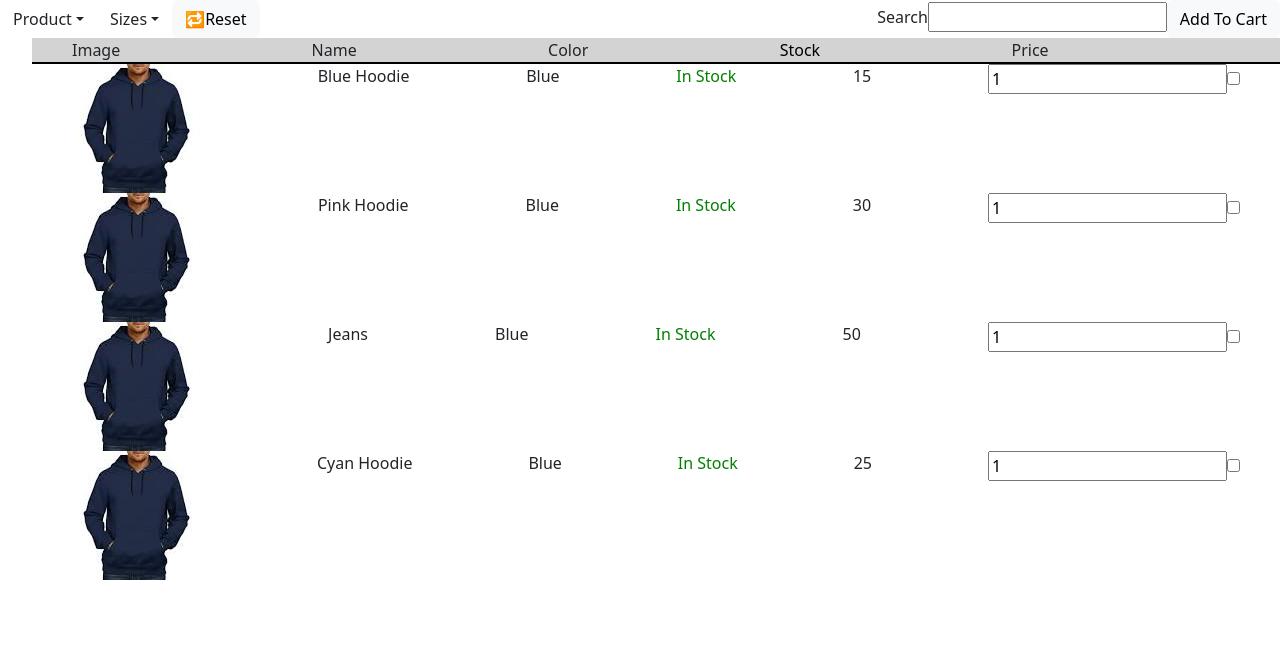
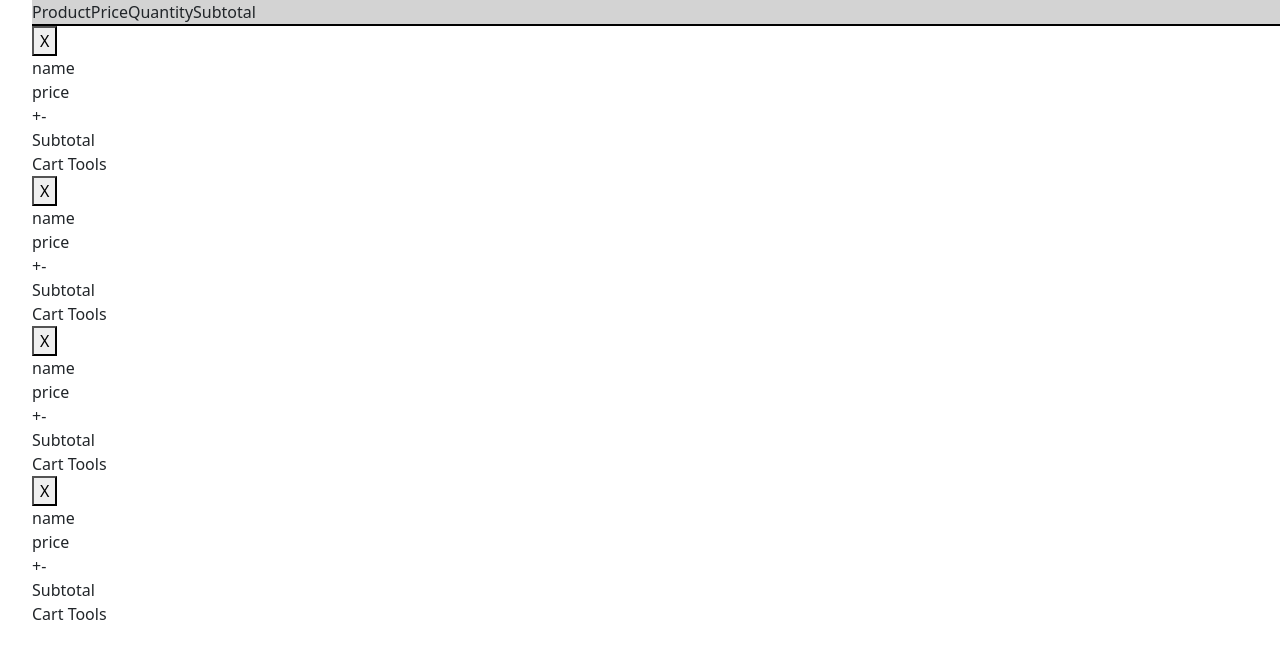
Before and after one commit to Aaditya-Tyagi/E-commerce, a React (Create React App) app: page /cartpage in a window 1280 px wide. Shown: the top 658 px of the page. Built offline with nearby package versions, Linux system fonts and the light colour scheme.

Commit message:
working on cartpage

```diff
--- a/package.json
+++ b/package.json
@@ -3,6 +3,9 @@
   "version": "0.1.0",
   "private": true,
   "dependencies": {
+    "@emotion/react": "^11.10.5",
+    "@emotion/styled": "^11.10.5",
+    "@mui/material": "^5.11.1",
     "@testing-library/jest-dom": "^5.16.5",
     "@testing-library/react": "^13.4.0",
     "@testing-library/user-event": "^13.5.0",
@@ -10,6 +13,7 @@
     "react": "^18.2.0",
     "react-bootstrap": "^2.7.0",
     "react-dom": "^18.2.0",
+    "react-router-dom": "^6.7.0",
     "react-scripts": "5.0.1",
     "web-vitals": "^2.1.4"
   },
--- a/src/App.js
+++ b/src/App.js
@@ -1,12 +1,15 @@
 import './App.css';
 import Shoppingpage from './components/Shoppingpage';
 import 'bootstrap/dist/css/bootstrap.min.css';
+import { Route,Routes } from "react-router-dom";
+import Cartpage from './components/Cartpage';
 
 function App() {
   return (
-    <div className="App">
-      <Shoppingpage />
-    </div>
+    <Routes className="App">
+      <Route path='/' element={<Shoppingpage />}/>
+      <Route path='/cartpage' element={<Cartpage />}/>
+    </Routes>
   );
 }
 
--- a/src/Dummydata.js
+++ b/src/Dummydata.js
@@ -1,15 +1,4 @@
 export const Dummydata=[
-    {
-        Name:'Name',
-        Image: null,
-        Color:'Color',
-        Stock:'Stock',
-        Price:'Price',
-        Buy:'Buy',
-        Size:[],
-        altsrc:'Image',
-        itemtype:'menu'
-    },
     {   id:1,
         Name:'Blue Hoodie',
         Image:'../img/bluehoodieimg.jpg',
--- /dev/null
+++ b/src/components/Cartitem.js
@@ -0,0 +1,21 @@
+import React, { Component } from 'react'
+
+export default function Cartitem (props) {
+  return (
+   <div>
+   <div>
+      <button>X</button>
+      <img src={''} alt={''} />
+      <div>name</div>
+      <div>price</div>
+      <div>
+        <span>+</span>
+        <span>{}</span>
+        <span>-</span>
+      </div>
+      <div>Subtotal</div>
+    </div>
+    <div>Cart Tools</div>
+    </div>
+  )
+}
--- /dev/null
+++ b/src/components/Cartpage.js
@@ -0,0 +1,32 @@
+import React, { Component } from 'react'
+import { useParams } from 'react-router-dom'
+import Cartitem from './Cartitem'
+
+export default function Cartpage (props) {
+  // const {id}=useParams();
+  // const {data}=props.location.state
+  const data = [1, 2, 3, 4]
+  return (
+    <div>
+      <div id='cartItemListDiv'>
+        <ol>
+          <li>
+            <div>Product</div>
+            <div>Price</div>
+            <div>Quantity</div>
+            <div>Subtotal</div>
+          </li>
+
+          {data.map((element, index) => {
+            return (
+              <li key={index}>
+                <Cartitem data={element} />
+              </li>
+            )
+          })}
+        </ol>
+      </div>
+      <div id='totalPriceAndCheckOutList'></div>
+    </div>
+  )
+}
--- a/src/components/Dropdownarea.js
+++ b/src/components/Dropdownarea.js
@@ -1,22 +1,24 @@
 import React, { useState, useEffect } from "react";
 import "./Dropdown.css";
-import Dropdown from "react-bootstrap/Dropdown";
-import ButtonGroup from "react-bootstrap/ButtonGroup";
-import Button from "react-bootstrap/Button";
-import { Dummydata } from "../Dummydata.js";
+import InputLabel from '@mui/material/InputLabel';
+import MenuItem from '@mui/material/MenuItem';
+import FormControl from '@mui/material/FormControl';
+import Select from '@mui/material/Select';
+import Button from '@mui/material/Button';
 
 export default function Dropdownarea(props) {
-  const selectingProduct = (eventkey, event) => {
-    setSelectedproduct(eventkey);
+  const selectingProduct = (event) => {
+    setSelectedproduct(event.target.value);
   };
-  const selectingSize = (eventkey, event) => {
-    setSelectedsize(eventkey);
+  const selectingSize = (event) => {
+    setSelectedsize(event.target.value);
   };
-  const [selectedProduct, setSelectedproduct] = useState("Product");
-  const [Selectedsize, setSelectedsize] = useState("Sizes");
+
+  const [selectedProduct, setSelectedproduct] = useState("");
+  const [Selectedsize, setSelectedsize] = useState("");
   const reset = () => {
-    setSelectedproduct("Product");
-    setSelectedsize("Sizes");
+    setSelectedproduct("");
+    setSelectedsize("");
     props.setFilteredItemlist(props.itemList);
   };
 
@@ -28,53 +30,64 @@ export default function Dropdownarea(props) {
       if (item.itemtype == selectedProduct) {
         isValidSelectedProduct = true;
       }
-
       let isValidSelectedSize = false;
       if (item.Size.includes(Selectedsize)) {
         isValidSelectedSize = true;
       }
-
       return (
-        (selectedProduct == "Product" || isValidSelectedProduct) &&
-        (Selectedsize == "Sizes" || isValidSelectedSize)
+        (selectedProduct == "" || isValidSelectedProduct) &&
+        (Selectedsize == "" || isValidSelectedSize)
       );
     });
-    if (selectedProduct == "Product" && Selectedsize == "Sizes") {
+    if (selectedProduct == "" && Selectedsize == "") {
       result = props.itemList;
     }
     props.setFilteredItemlist(result);
   };
-  useEffect(setFilteredItems, [selectedProduct, Selectedsize]);
+
+useEffect(setFilteredItems, [selectedProduct, Selectedsize]);
 
   return (
     <span>
-      <Dropdown as={ButtonGroup} onSelect={selectingProduct}>
-        <Dropdown.Toggle variant="Secondary" id="dropdown-basic">
-          {selectedProduct}
-        </Dropdown.Toggle>
-
-        <Dropdown.Menu variant="dark">
-          <Dropdown.Item eventKey="Hoodies" active>
-            Hoodies
-          </Dropdown.Item>
-          <Dropdown.Item eventKey="Jeans">Jeans</Dropdown.Item>
-          <Dropdown.Item eventKey="Shirts">Shirts</Dropdown.Item>
-          <Dropdown.Item eventKey="Pants">Pants</Dropdown.Item>
-        </Dropdown.Menu>
-      </Dropdown>
-      <Dropdown as={ButtonGroup} onSelect={selectingSize}>
-        <Dropdown.Toggle variant="Secondary" id="dropdown-basic">
-          {Selectedsize}
-        </Dropdown.Toggle>
-
-        <Dropdown.Menu variant="dark">
-          <Dropdown.Item eventKey="S">S</Dropdown.Item>
-          <Dropdown.Item eventKey="M">M</Dropdown.Item>
-          <Dropdown.Item eventKey="L">L</Dropdown.Item>
-          <Dropdown.Item eventKey="XL">XL</Dropdown.Item>
-        </Dropdown.Menu>
-      </Dropdown>
-      <Button variant="light" as={ButtonGroup} onClick={reset}>
+    <FormControl sx={{ m: 1, minWidth: 80 }}>
+        <InputLabel id="demo-simple-select-autowidth-label">Product</InputLabel>
+        <Select
+          labelId="demo-simple-select-autowidth-label"
+          id="demo-simple-select-autowidth"
+          value={selectedProduct}
+          onChange={selectingProduct}
+          autoWidth
+          label="Product"
+        >
+          <MenuItem value="">
+            <em>None</em>
+          </MenuItem>
+          <MenuItem value={'Hoodies'}>Hoodies</MenuItem>
+          <MenuItem value={'Jeans'}>Jeans</MenuItem>
+          <MenuItem value={'Shirts'}>Shirts</MenuItem>
+          <MenuItem value={'Pants'}>Pants</MenuItem>
+        </Select>
+      </FormControl>
+        <FormControl sx={{ m: 1, minWidth: 80 }}>
+        <InputLabel id="demo-simple-select-autowidth-label">Sizes</InputLabel>
+        <Select
+          labelId="demo-simple-select-autowidth-label"
+          id="demo-simple-select-autowidth"
+          value={Selectedsize}
+          onChange={selectingSize}
+          autoWidth
+          label="Sizes"
+        >
+          <MenuItem value="">
+            <em>None</em>
+          </MenuItem>
+          <MenuItem value={'S'}>S</MenuItem>
+          <MenuItem value={'M'}>M</MenuItem>
+          <MenuItem value={'L'}>L</MenuItem>
+          <MenuItem value={'XL'}>XL</MenuItem>
+        </Select>
+      </FormControl>
+      <Button variant="light"  onClick={reset}>
         🔁Reset
       </Button>
     </span>
--- a/src/components/Item.js
+++ b/src/components/Item.js
@@ -2,11 +2,13 @@ import React, { useState } from 'react';
 import './item.css';
 
 export default function Item(props){
-    const[quantity,setquantity] = useState(1)
+    const[quantity,setQuantity] = useState(1)
 
     function tempaddtocart(e){
        if(e.target.checked)
-        {props.addtocart({...props.Dummydata,quantity});}
+        {
+            props.addtocart({...props.Dummydata,quantity});
+    }
         else{
             props.removefromcart(e.target.dataset.id)
         }
@@ -30,7 +32,7 @@ export default function Item(props){
                     {props.Dummydata.Price}
                 </div>
                <div>
-                 <input type='Number' id='noofitems' value={quantity} onChange={(e)=>{setquantity(e.target.value)}}></input>
+                 <input type='Number' id='noofitems' value={quantity} onChange={(e)=>{setQuantity(+e.target.value)}}></input>
                 <input type='checkbox' id='addtocartbtn' data-id={props.Dummydata.id} onClick={(e)=>{tempaddtocart(e)}} />
                 </div>
             </div>
--- a/src/components/Searchbar.js
+++ b/src/components/Searchbar.js
@@ -1,13 +1,21 @@
-import React, { Component } from 'react';
-import Button from 'react-bootstrap/Button'
+import React, { Component } from 'react'
+import Button from '@mui/material/Button'
+import { Link, Navigate,useNavigate } from 'react-router-dom'
 
-export default function Searchbar(props){
+export default function Searchbar (props) {
+  const navigate = useNavigate();
+  function addToCartFunction () {
+    props.checkout()
+    navigate('/cartpage',{state:{data:props.cartItemList}});
+  }
+  return (
+    <span>
+      <p>Search</p>
+      <input type='search'></input>
 
-    return(
-        <span >
-          <p>Search</p>
-          <input type='search'></input>
-          <Button variant='light'>Add To Cart</Button>
-        </span>
-    )
+      <Button variant='light' onClick={addToCartFunction}>
+        Add To Cart
+      </Button>
+    </span>
+  )
 }
--- a/src/components/Shoppingpage.js
+++ b/src/components/Shoppingpage.js
@@ -1,38 +1,56 @@
-import React, { useState } from "react";
-import { Dummydata } from "../Dummydata.js";
-import Item from "./Item.js";
-import "./Shoppingpage.css";
-import Dropdownarea from "./Dropdownarea.js";
-import Searchbar from "./Searchbar.js";
+import React, { useState} from 'react'
+import { Dummydata } from '../Dummydata.js'
+import Item from './Item.js'
+import './Shoppingpage.css'
+import Dropdownarea from './Dropdownarea.js'
+import Searchbar from './Searchbar.js'
 
-export default function Shoppingpage() {
-  let selecteditemlist = [];
+export default function Shoppingpage () {
+  let selectedItemList = []
+  const [itemListForCart, setItemListForCart] = useState([])
 
-  function addtocart(e) {
-    selecteditemlist.push(e);
+  function addtocart (e) {
+    selectedItemList.push(e)
   }
-  function removefromcart(e) {
-    for (let i = 0; i <= selecteditemlist.length - 1; i++) {
-      if (selecteditemlist[i].id == e) {
-        selecteditemlist.splice(i, 1);
+  function removefromcart (e) {
+    for (let i = 0; i <= selectedItemList.length - 1; i++) {
+      if (selectedItemList[i].id == e) {
+        selectedItemList.splice(i, 1)
       }
     }
   }
-  function checkout() {}
 
-  const [itemList, setItemList] = useState(Dummydata);
-  const [filteredItemlist, setFilteredItemlist] = useState([]);
+  let checkOutButtonClicked=false;
+  function checkout () {
+    console.log(selectedItemList)
+  }
+
+  const [itemList, setItemList] = useState(Dummydata)
+  const [filteredItemlist, setFilteredItemlist] = useState([])
   return (
     <div>
-      <nav className="d-flex justify-content-between">
+      <nav className='d-flex justify-content-between'>
         <Dropdownarea
           itemList={itemList}
           filteredItemlist={filteredItemlist}
           setFilteredItemlist={setFilteredItemlist}
         />
-        <Searchbar checkout={checkout} />
+        <Searchbar
+          checkout={checkout}
+          cartItemList={selectedItemList}
+          itemListForCart={itemListForCart}
+          setItemListForCart={setItemListForCart}
+        />
       </nav>
-      <ol className="itemsmenu">
+      <ol className='itemsmenu'>
+        <li className='Item d-flex justify-content-between'>
+          <div>Image</div>
+          <div>Name</div>
+          <div>Color</div>
+          <div>Stock</div>
+          <div>Price</div>
+          <div>Buy</div>
+        </li>
         {filteredItemlist.map((item, index) => {
           return (
             <li key={index}>
@@ -42,9 +60,9 @@ export default function Shoppingpage() {
                 Dummydata={item}
               />
             </li>
-          );
+          )
         })}
       </ol>
     </div>
-  );
+  )
 }
--- a/src/index.js
+++ b/src/index.js
@@ -3,11 +3,14 @@ import ReactDOM from 'react-dom/client';
 import './index.css';
 import App from './App';
 import reportWebVitals from './reportWebVitals';
+import { BrowserRouter } from 'react-router-dom';
 
 const root = ReactDOM.createRoot(document.getElementById('root'));
 root.render(
   <React.StrictMode>
-    <App />
+    <BrowserRouter>
+      <App />
+    </BrowserRouter>
   </React.StrictMode>
 );
 
```
Also changed, not shown: 1 other file (tests, documents, lock files or other folders).
